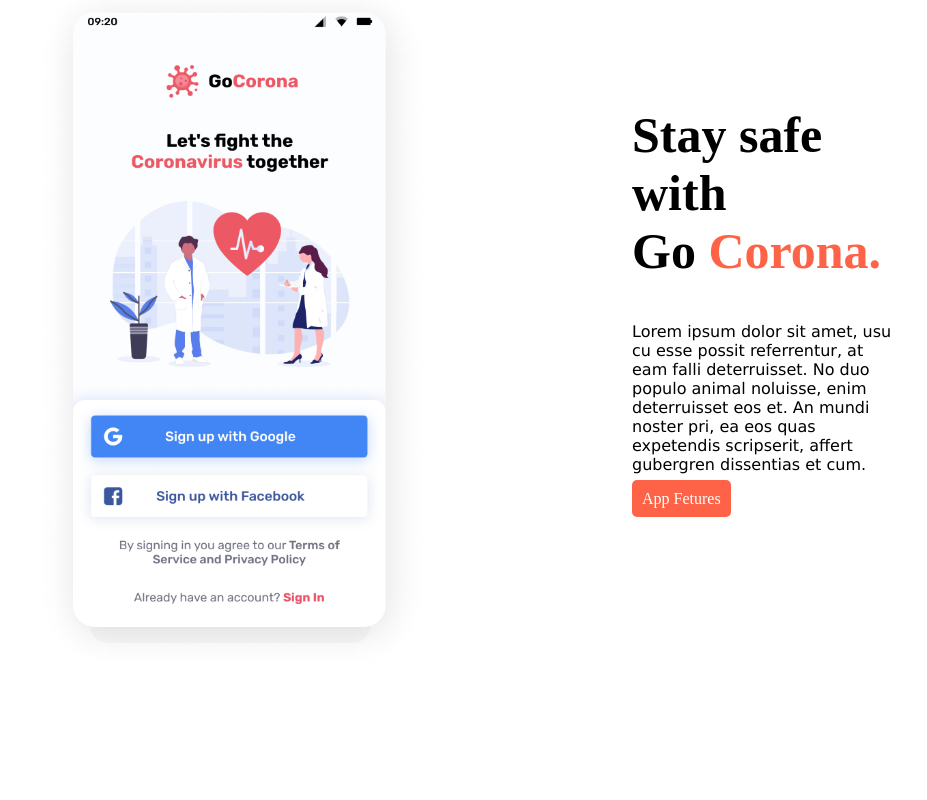
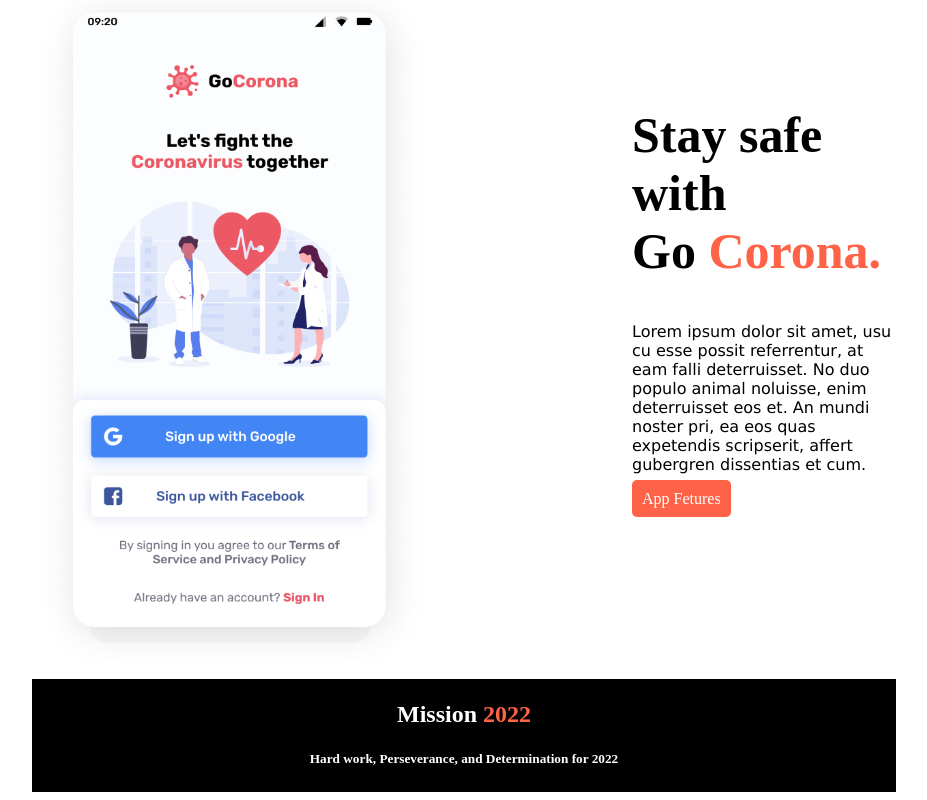
Before and after one commit to rayhanahmed01/mission-2022, a plain HTML site: page index.html in a window 1280 px wide. Shown: the part 1955-2755 px from the top of the page, without its empty margins (176-1103 px from the left). Before the commit the page ends 2642 px from the top, so only its background shows below. Drawn offline with Linux system fonts and the light colour scheme; a web font is replaced by a local one.

Commit message:
add footer

```diff
--- a/index.html
+++ b/index.html
@@ -105,7 +105,13 @@
                 expetendis scripserit, affert gubergren dissentias et cum.</p>
             <a class="link-button" href="" target="_blank">App Fetures</a>
         </div>
+
     </section>
+    <footer>
+        <h2>Mission <span class="tomato">2022</span> </h2>
+        <h5>Hard work, Perseverance, and Determination for 2022</h5>
+      </footer>
+
 </body>
 
 </html>
--- a/style.css
+++ b/style.css
@@ -158,3 +158,9 @@
     font-family: Verdana, Arial, Helvetica, sans-serif;
     font-weight: 500;
 }
+footer {
+    text-align: center;
+    padding: 3px;
+    background-color: black;
+    color: white;
+  }
```
